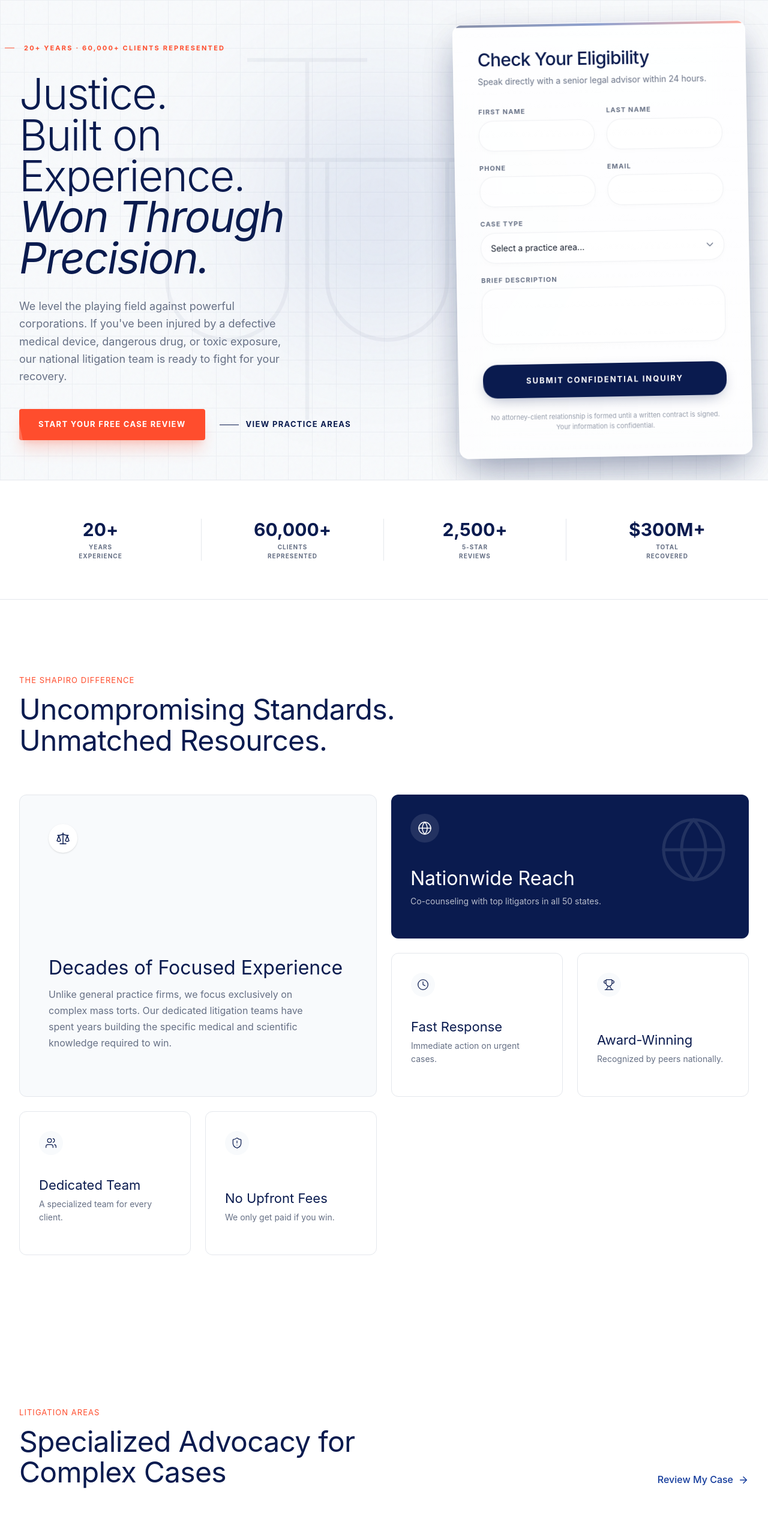
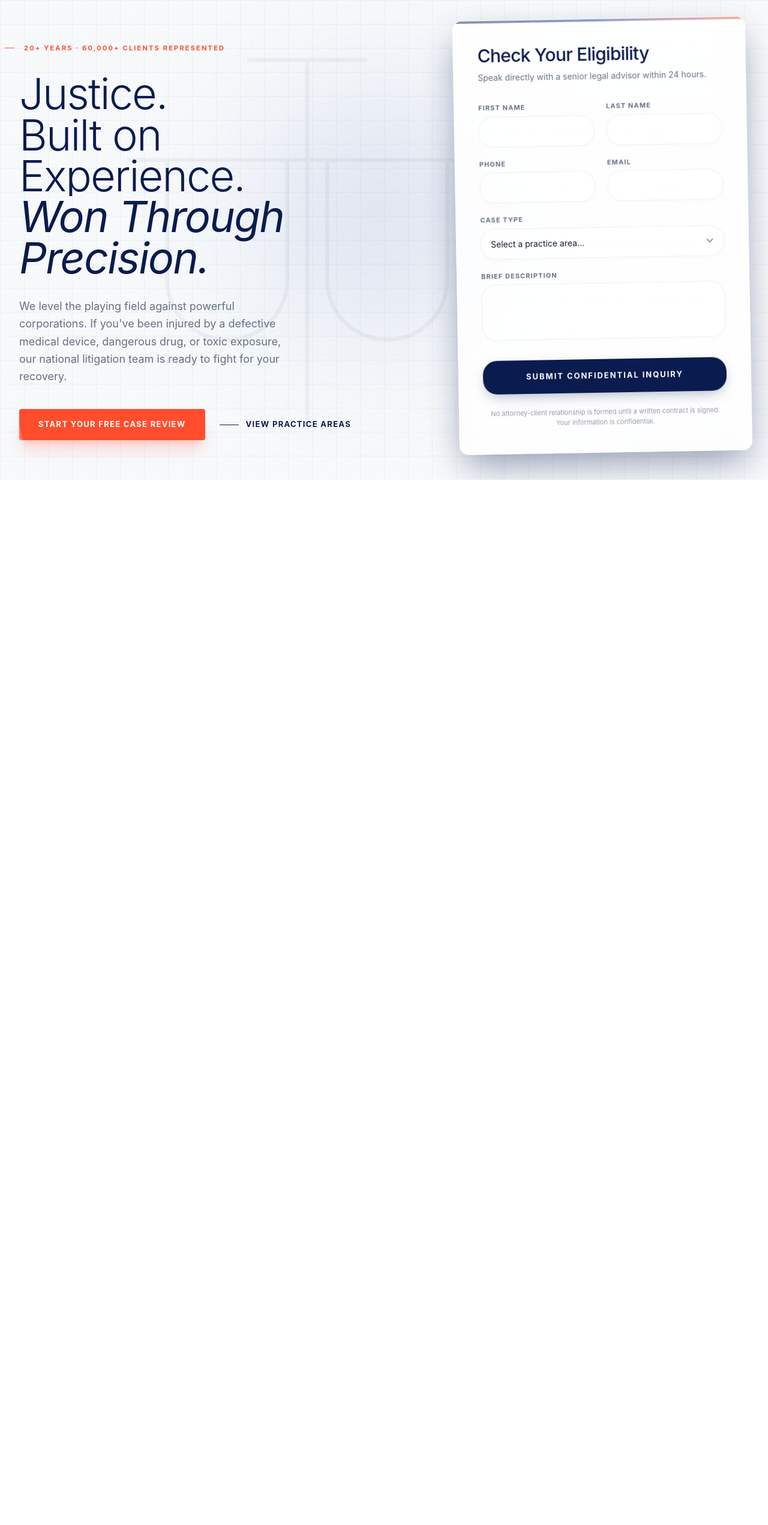
Before and after one commit to sitoraweb6-oss/Shapiro, a Next.js app: page / in a window 1280 px wide. Shown: the top 2543 px of the page at 60% size. After the commit the page ends 800 px from the top, so only its background shows below. Built offline with nearby package versions, Linux system fonts and the light colour scheme.

Commit message:
Update page.tsx

```diff
--- a/app/page.tsx
+++ b/app/page.tsx
@@ -1,33 +1,5 @@
-import { Hero } from '@/components/sections/hero';
-import { StatsCounter } from '@/components/sections/stats-counter';
-import { WhyChooseBento } from '@/components/sections/why-choose-bento';
-import { PracticeAreas } from '@/components/sections/practice-areas';
-import { ProcessStepper } from '@/components/sections/process-stepper';
-import { Timeline } from '@/components/sections/timeline';
-import { CaseResults } from '@/components/sections/case-results';
-import { Testimonials } from '@/components/sections/testimonials';
-import { KnowledgeCenterGrid } from '@/components/sections/knowledge-center-grid';
-import { AttorneyProfile } from '@/components/sections/attorney-profile';
-import { ContactSplit } from '@/components/sections/contact-split';
-import { UsaMap } from '@/components/sections/usa-map';
-import { StickyCTA } from '@/components/shared/sticky-cta';
+import { Hero } from "@/components/sections/hero";
 
 export default function Home() {
-  return (
-    <>
-      <Hero />
-      <StickyCTA />
-      <StatsCounter />
-      <WhyChooseBento />
-      <PracticeAreas />
-      <Timeline />
-      <ProcessStepper />
-      <UsaMap />
-      <CaseResults />
-      <Testimonials />
-      <KnowledgeCenterGrid />
-      <AttorneyProfile />
-      {/* <ContactSplit /> */}
-    </>
-  );
+  return <Hero />;
 }
```
